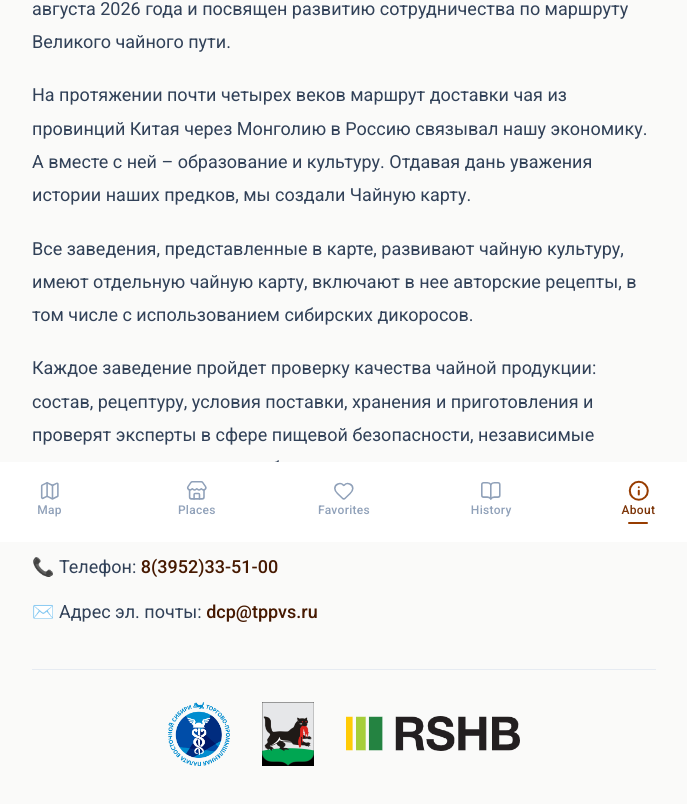
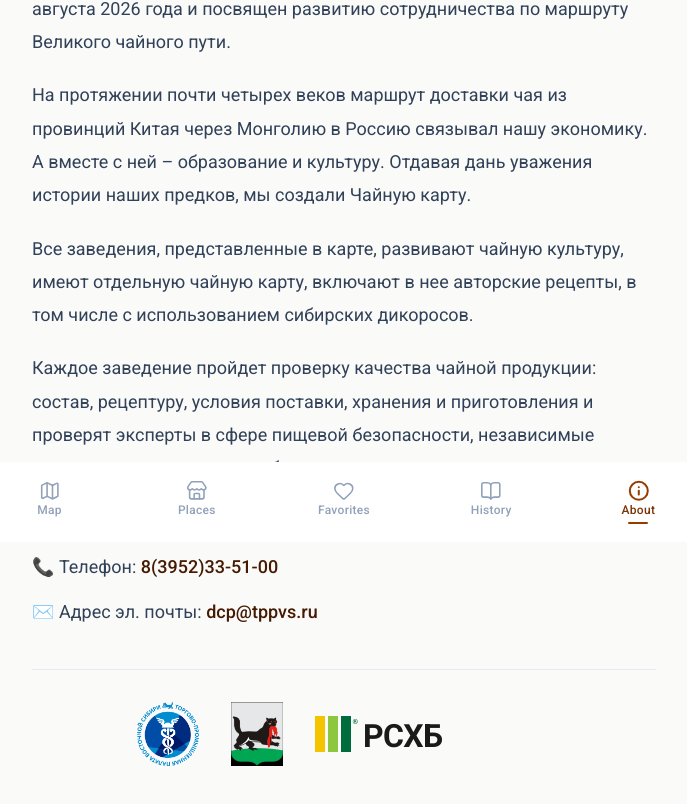
Before and after one commit to salovpro/tea-map-irkutsk, a Next.js app: page /en/about in a window 1280 px wide. Shown: the part 258-1062 px from the top of the page, without its empty margins (296-983 px from the left). Built offline with nearby package versions, Linux system fonts and the light colour scheme.

Commit message:
Replace the RSHB partner mark with the three-bar РСХБ lockup.
Use one Cyrillic wordmark on welcome and About for every locale. Transparent
background so it sits on the light partner strip instead of a black tile.

Co-authored-by: artsalov2022 <artsalov2022@gmail.com>

```diff
--- a/src/components/PartnersBlock.tsx
+++ b/src/components/PartnersBlock.tsx
@@ -1,11 +1,10 @@
 "use client";
 
-import { useLocale, useTranslations } from "next-intl";
+import { RshbLogo } from "@/components/RshbLogo";
+import { useTranslations } from "next-intl";
 
 export function PartnersBlock() {
-  const locale = useLocale();
   const t = useTranslations("Partners");
-  const rshbSrc = locale === "ru" ? "/logos/rshb-ru.png" : "/logos/rshb-en.png";
 
   return (
     <div className="mt-2 border-t border-slate-200/80 pt-8">
@@ -22,11 +21,9 @@ export function PartnersBlock() {
           alt={t("irkutskAlt")}
           className="h-14 w-auto max-w-[28%] object-contain sm:h-16"
         />
-        {/* eslint-disable-next-line @next/next/no-img-element */}
-        <img
-          src={rshbSrc}
-          alt={t("rshbAlt")}
-          className="h-10 w-auto max-w-[28%] object-contain sm:h-12"
+        <RshbLogo
+          title={t("rshbAlt")}
+          className="h-11 w-auto max-w-[40%] font-sans sm:h-12"
         />
       </div>
     </div>
--- /dev/null
+++ b/src/components/RshbLogo.tsx
@@ -0,0 +1,45 @@
+type Props = {
+  className?: string;
+  title: string;
+};
+
+/**
+ * 2023 РСХБ lockup: three bars + wordmark. Inline so Roboto (Cyrillic)
+ * paints the letters; a raster/img SVG would drop the webfont.
+ */
+export function RshbLogo({ className, title }: Props) {
+  return (
+    <svg
+      viewBox="0 0 236 48"
+      className={className}
+      role="img"
+      aria-label={title}
+    >
+      <title>{title}</title>
+      <rect x="0" y="6" width="10" height="36" fill="#F5C400" />
+      <rect x="13" y="6" width="10" height="36" fill="#8DC63F" />
+      <rect x="26" y="6" width="10" height="36" fill="#006B3C" />
+      <text
+        x="37.5"
+        y="14"
+        fill="#006B3C"
+        fontSize="7"
+        fontWeight="700"
+        fontFamily="inherit"
+      >
+        ®
+      </text>
+      <text
+        x="48"
+        y="37"
+        fill="#1A1A1A"
+        fontSize="32"
+        fontWeight="700"
+        letterSpacing="-0.6"
+        fontFamily="inherit"
+      >
+        РСХБ
+      </text>
+    </svg>
+  );
+}
```
Also changed, not shown: public/logos/rshb.svg (added).
